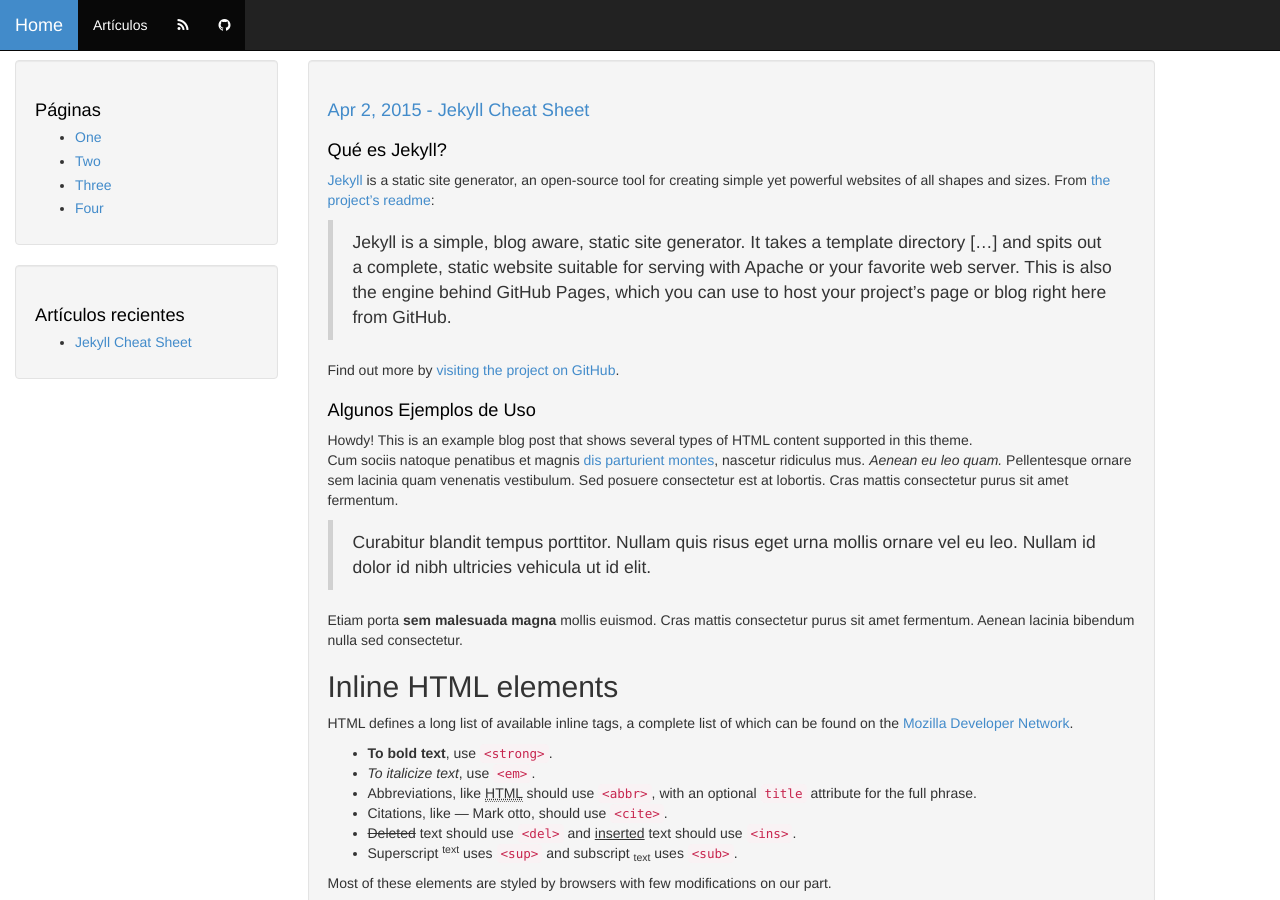
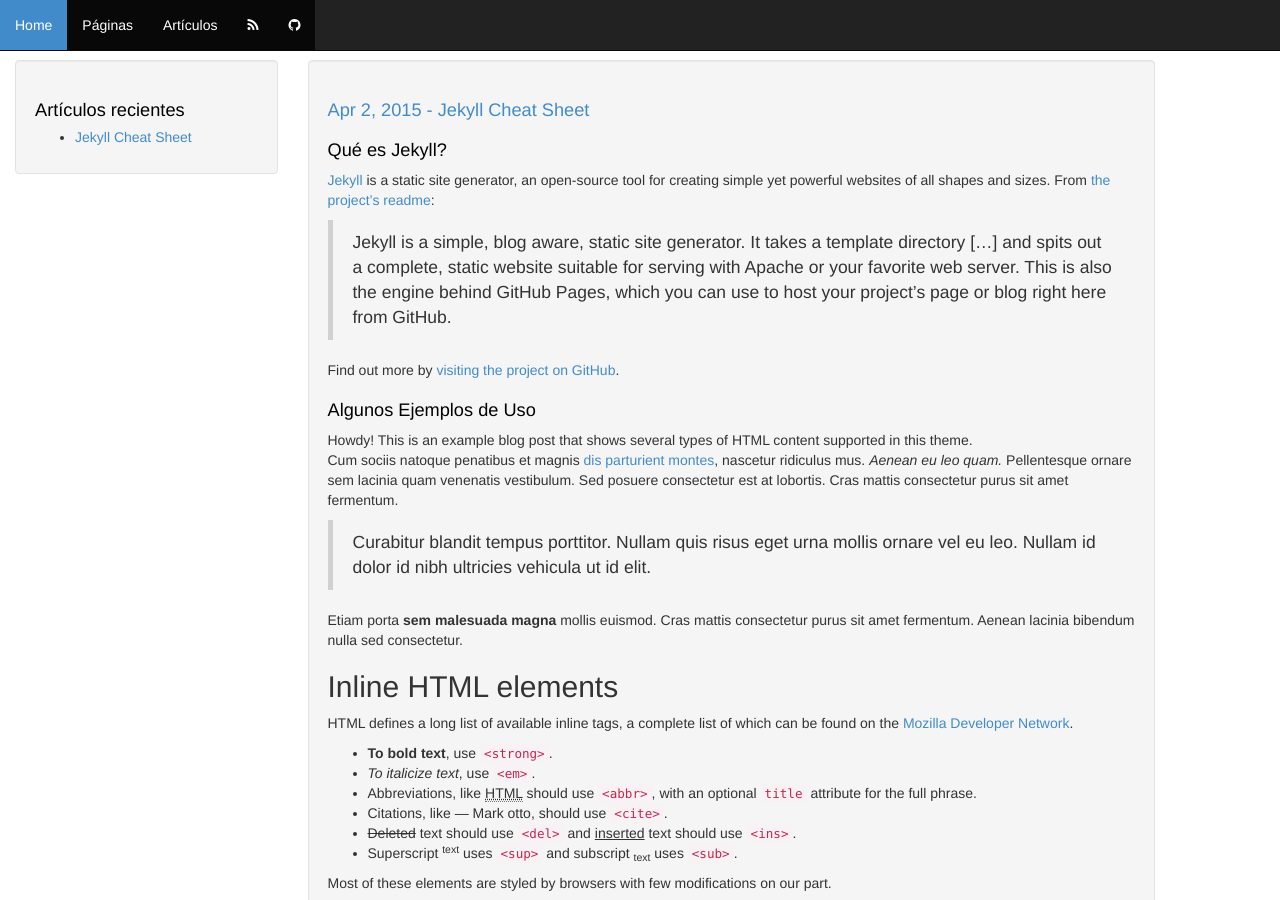
Before and after one commit to damianfanaro/damianfanaro.github.io, a Jekyll site: the page built from index.html, in a window 1280 px wide and 900 px high. Built offline with Jekyll 4.4.1, drawn with Linux system fonts in a browser that asks for light colours; nearby versions of some CDN libraries; Markdown is read by kramdown in place of the engine named in the settings; the list of posts is cut into pages by our own code.

Commit message:
Sidebar changed

```diff
--- a/_includes/header.html
+++ b/_includes/header.html
@@ -24,12 +24,13 @@
                   <span class="icon-bar"></span>
                   <span class="icon-bar"></span>
                   <span class="icon-bar"></span>
+                  <span class="icon-bar"></span>
                 </button>
               </div>
               <div class="collapse navbar-collapse" id="bs-example-navbar-collapse-1">
                 <ul class="nav navbar-nav" id="headerButtons">
-                    <li class="active"><a class="navbar-brand" href="{{ site.baseurl }}/">Home</a></li>
-                    <li class="active visible-xs-block"><a href="{{ site.baseurl }}/links.html">Páginas</a></li>
+                    <li class="active"><a href="{{ site.baseurl }}/">Home</a></li>
+                    <li class="active"><a href="{{ site.baseurl }}/links.html">Páginas</a></li>
                     <li class="active"><a href="{{ site.baseurl }}/archive.html">Artículos</a></li>
                     <li class="active"><a href="{{ site.baseurl }}/feed.xml" target="blank"><i class="fa fa-rss"></i></a></li>
                     {% if site.github != '' %}
--- a/_includes/sidebar.html
+++ b/_includes/sidebar.html
@@ -1,6 +1,8 @@
+<!--
 <div class="sidebar well">
 {% include links-list.html %}
 </div>
+-->
 
 <div class="sidebar well">
     <h1>Artículos recientes</h1>
--- a/css/theme.css
+++ b/css/theme.css
@@ -51,10 +51,10 @@ body {
 }
 
 .well h1 {
-  color: #000000;
+    color: #000000;
 }
 
 #headerButtons > li > a:hover, .nav .navbar-nav > li > a:focus {
     color: white;
     background-color: #428bca !important;
-    }
+}
```
